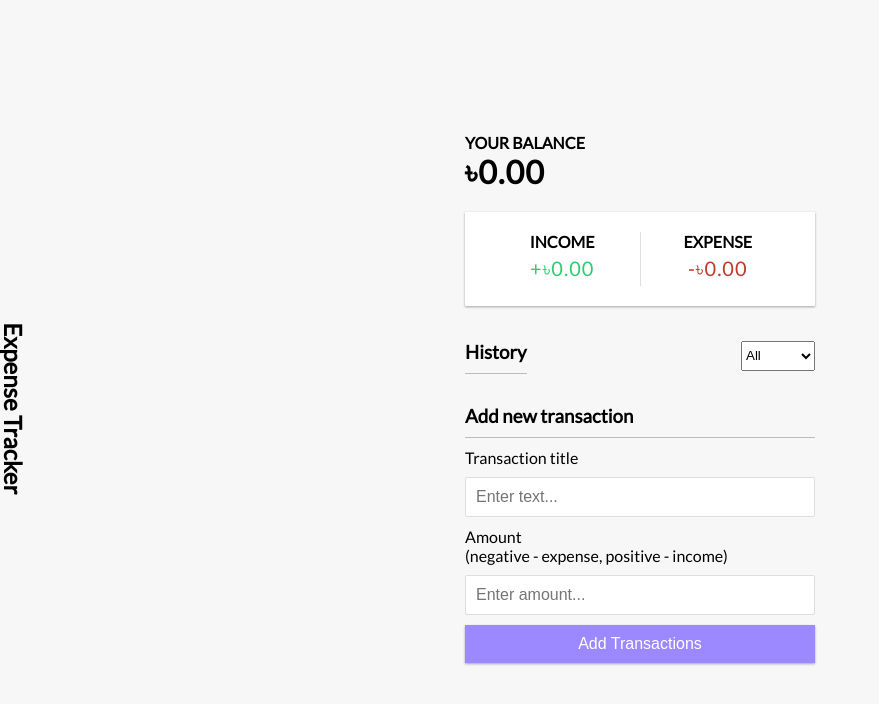
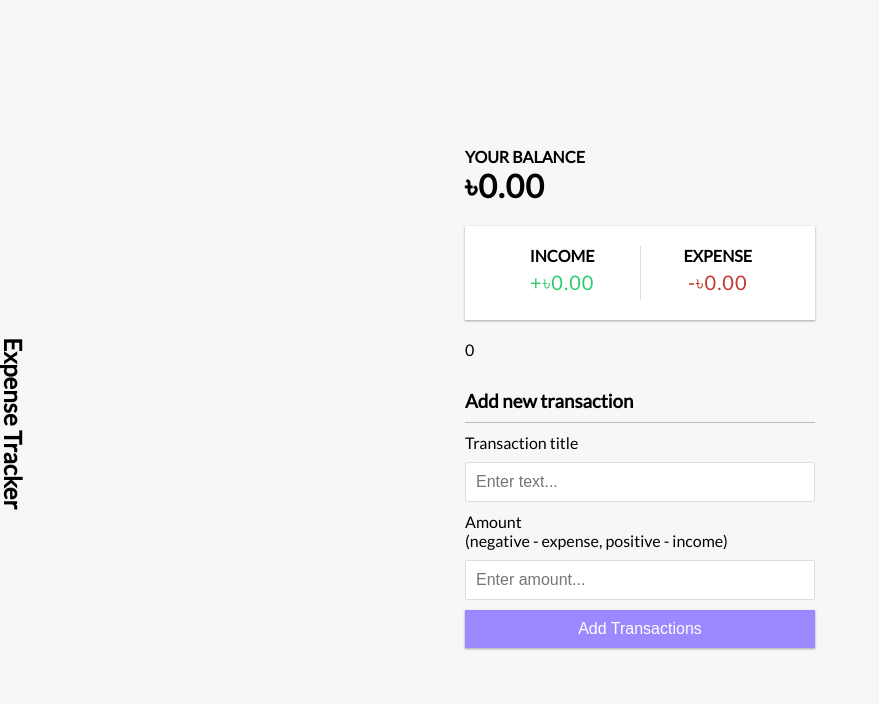
Before and after one commit to MahiMahbob/expensetracker, a React (Create React App) app: page / in a window 1280 px wide. Shown: the top 704 px of the page, without its empty margins (0-879 px from the left). Built offline with nearby package versions, Linux system fonts and the light colour scheme.

Commit message:
only show history and filter when i have transiction

```diff
--- a/src/components/FilterContainer.jsx
+++ b/src/components/FilterContainer.jsx
@@ -1,19 +1,27 @@
-import React from 'react'
-import { useContextValue } from '../context/ContextProvider'
+import React from "react";
+import { useContextValue } from "../context/ContextProvider";
 
 const FilterContainer = () => {
-    const {fliterItemChange, change} = useContextValue()
+  const { transictions, fliterItemChange, change } = useContextValue();
   return (
-        <div className='filter-container'>
+    <>
+      {transictions.length && (
+        <div className="filter-container">
           <h3>History</h3>
 
-            <select value={change} onChange={e => fliterItemChange(e.target.value)} className='select'>
+          <select
+            value={change}
+            onChange={(e) => fliterItemChange(e.target.value)}
+            className="select"
+          >
             <option value="all">All</option>
             <option value="income">Income</option>
             <option value="expense">Expense</option>
           </select>
         </div>
-    )
-}
+      )}
+    </>
+  );
+};
 
-export default FilterContainer
+export default FilterContainer;
```
Lines whose indentation alone changed are shown as unchanged.
